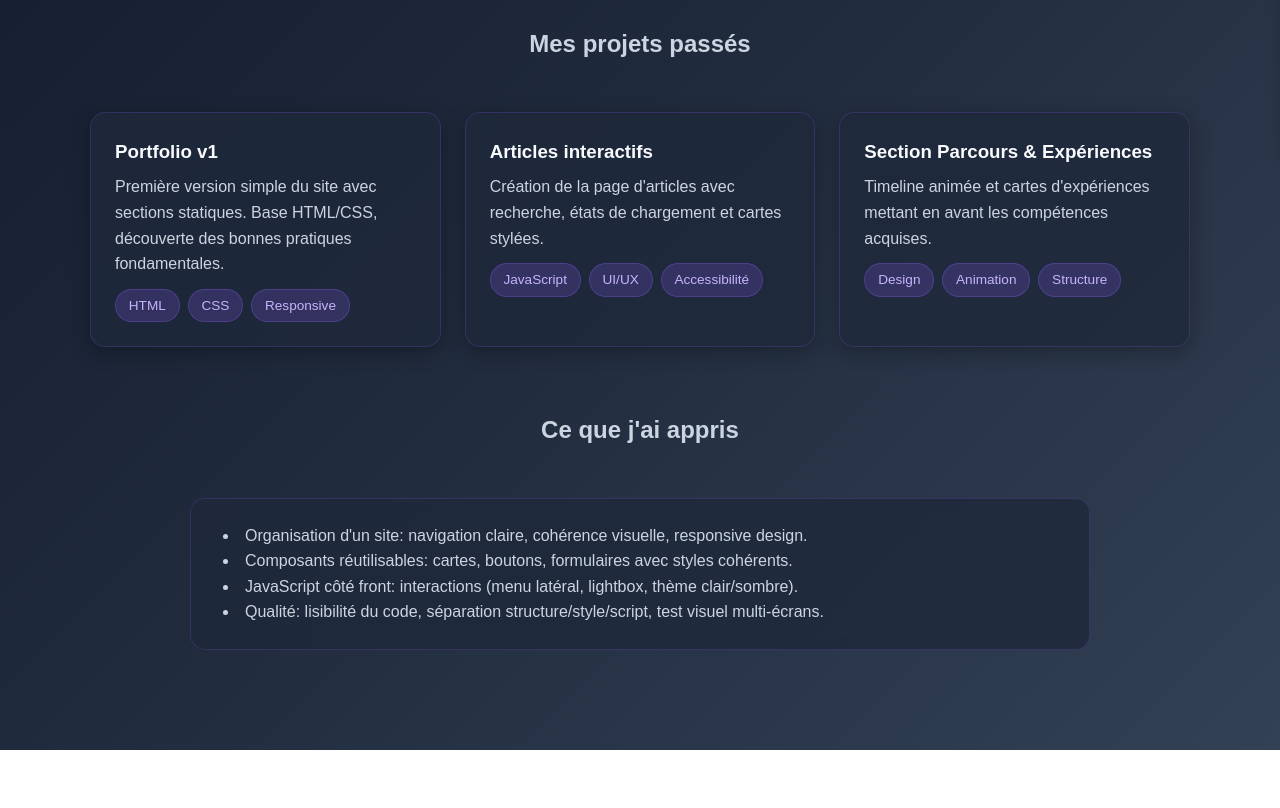
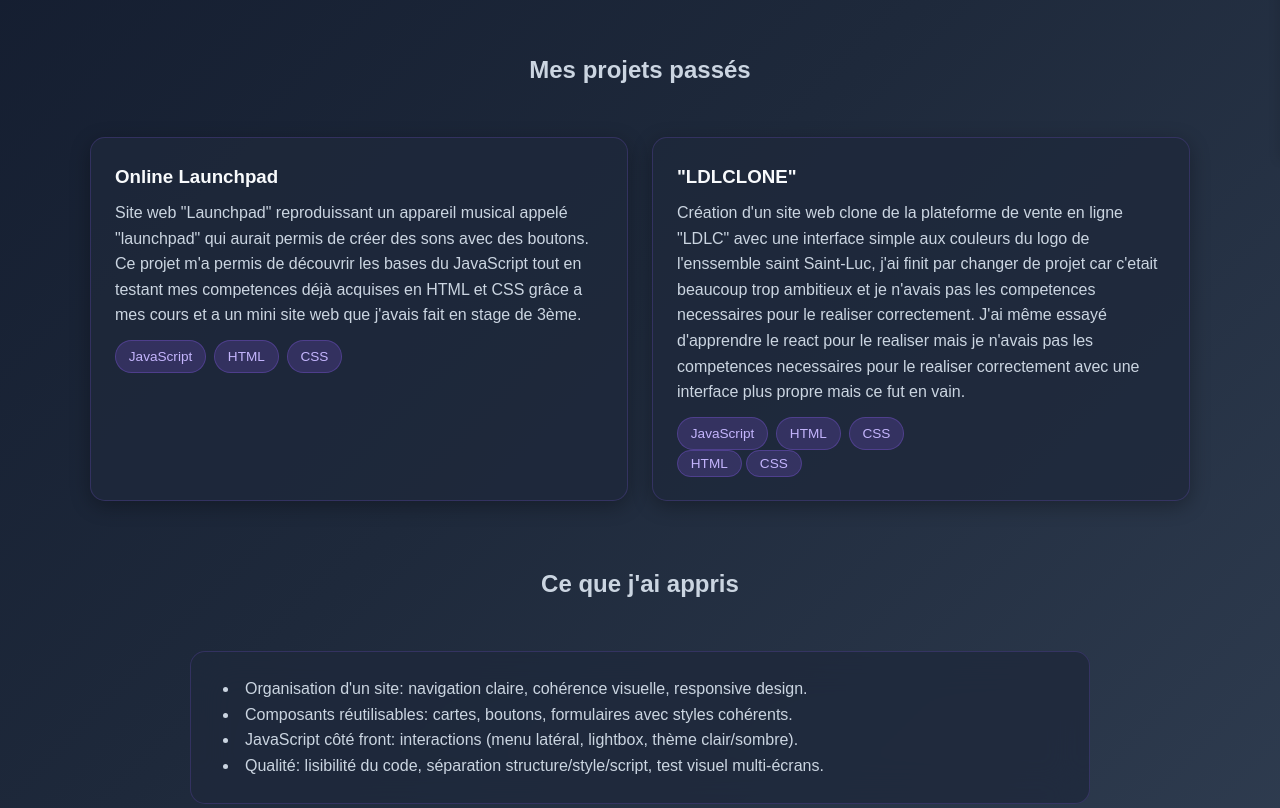
Before and after one commit to BENJGabber/benjgabber.github.io, a plain HTML site: page projets/projets.html in a window 1280 px wide. Shown: the part 640-1448 px from the top of the page. Before the commit the page ends 1390 px from the top, so only its background shows below. Drawn offline with Linux system fonts and the light colour scheme.

Commit message:
updating projets page

```diff
--- a/projets/projets.html
+++ b/projets/projets.html
@@ -70,6 +70,7 @@
                     la présentation claire de mon parcours et la mise en valeur de mes compétences techniques. Ce site me permet de pratiquer
                     HTML, CSS et JavaScript tout en créant un support professionnel pour mes candidatures et mon réseau.
                 </p>
+                <br>
                 <p>
                     C'est aussi un terrain d'expérimentation: accessibilité, design responsive, mode clair/sombre, et intégration de contenus
                     dynamiques (articles, expériences, contacts). À chaque mise à jour, j'améliore structure, performance et ergonomie.
@@ -79,33 +80,42 @@
             <h2 class="section-subtitle">Mes projets passés</h2>
             <div class="project-grid">
                 <div class="project-card">
-                    <h3>Portfolio v1</h3>
-                    <p>Première version simple du site avec sections statiques. Base HTML/CSS, découverte des bonnes pratiques fondamentales.</p>
+                    <h3>Online Launchpad</h3>
+                    <p>Site web "Launchpad" reproduissant un appareil musical appelé "launchpad" qui aurait permis de créer des sons
+                        avec des boutons. Ce projet m'a permis de découvrir les bases du JavaScript tout en testant mes competences déjà
+                        acquises en HTML et CSS grâce a mes cours et a un mini site web que j'avais fait en stage de 3ème.
+                    </p>
                     <div class="project-tags">
+                        <span class="tag">JavaScript</span>
                         <span class="tag">HTML</span>
                         <span class="tag">CSS</span>
-                        <span class="tag">Responsive</span>
                     </div>
                 </div>
                 <div class="project-card">
-                    <h3>Articles interactifs</h3>
-                    <p>Création de la page d'articles avec recherche, états de chargement et cartes stylées.</p>
+                    <h3>"LDLCLONE"</h3>
+                    <p>Création d'un site web clone de la plateforme de vente en ligne "LDLC" avec une interface simple
+                        aux couleurs du logo de l'enssemble saint Saint-Luc, j'ai finit par changer de projet car c'etait beaucoup
+                        trop ambitieux et je n'avais pas les competences necessaires pour le realiser correctement.
+                        J'ai même essayé d'apprendre le react pour le realiser mais je n'avais pas les competences necessaires
+                        pour le realiser correctement avec une interface plus propre mais ce fut en vain.</p>
                     <div class="project-tags">
                         <span class="tag">JavaScript</span>
-                        <span class="tag">UI/UX</span>
-                        <span class="tag">Accessibilité</span>
+                        <span class="tag">HTML</span>
+                        <span class="tag">CSS</span>
                     </div>
-                </div>
-                <div class="project-card">
-                    <h3>Section Parcours & Expériences</h3>
-                    <p>Timeline animée et cartes d'expériences mettant en avant les compétences acquises.</p>
-                    <div class="project-tags">
-                        <span class="tag">Design</span>
-                        <span class="tag">Animation</span>
-                        <span class="tag">Structure</span>
+                    <span class="tag">HTML</span>
+                    <span class="tag">CSS</span>
                 </div>
             </div>
         </div>
+
+        <h2 class="section-subtitle">Ce que j'ai appris</h2>
+        <ul class="learning-list">
+            <li>Organisation d'un site: navigation claire, cohérence visuelle, responsive design.</li>
+            <li>Composants réutilisables: cartes, boutons, formulaires avec styles cohérents.</li>
+            <li>JavaScript côté front: interactions (menu latéral, lightbox, thème clair/sombre).</li>
+            <li>Qualité: lisibilité du code, séparation structure/style/script, test visuel multi-écrans.</li>
+        </ul>
 
         <h2 class="section-subtitle">Ce que j'ai appris</h2>
         <ul class="learning-list">
```
Lines whose indentation alone changed are shown as unchanged.
